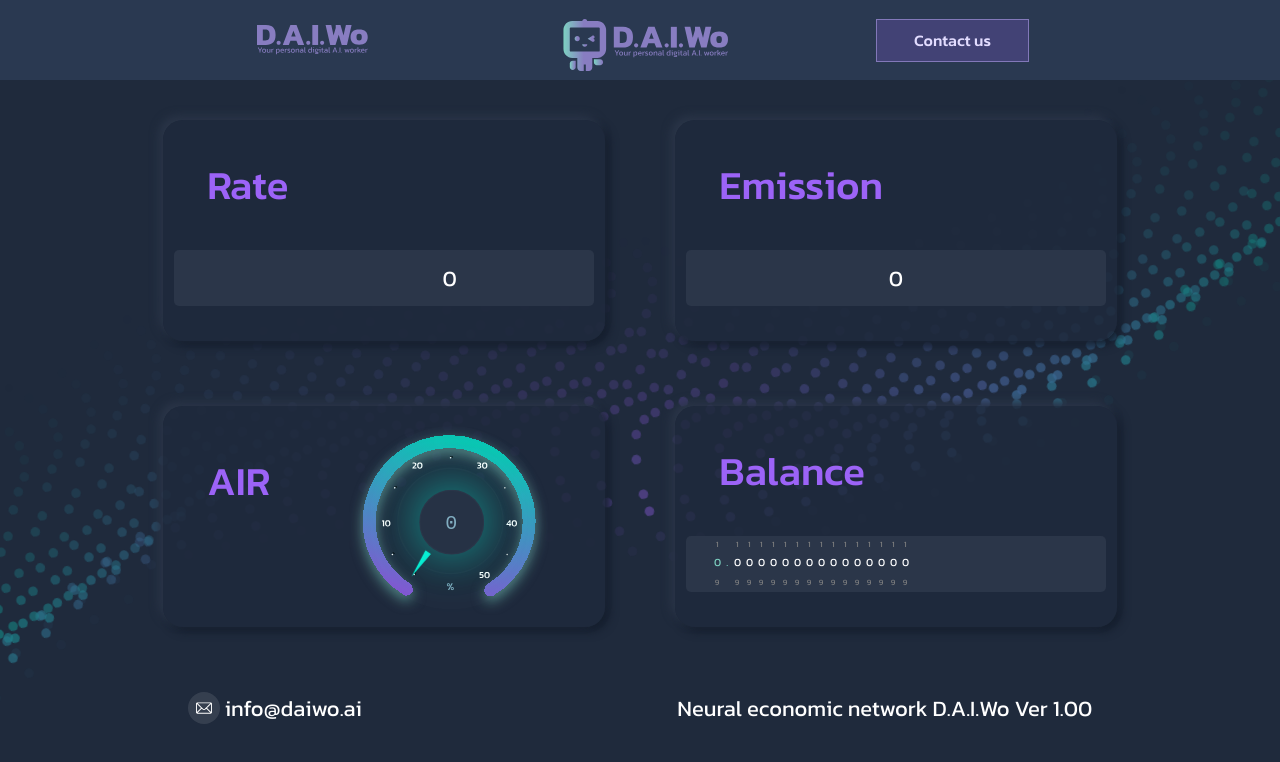
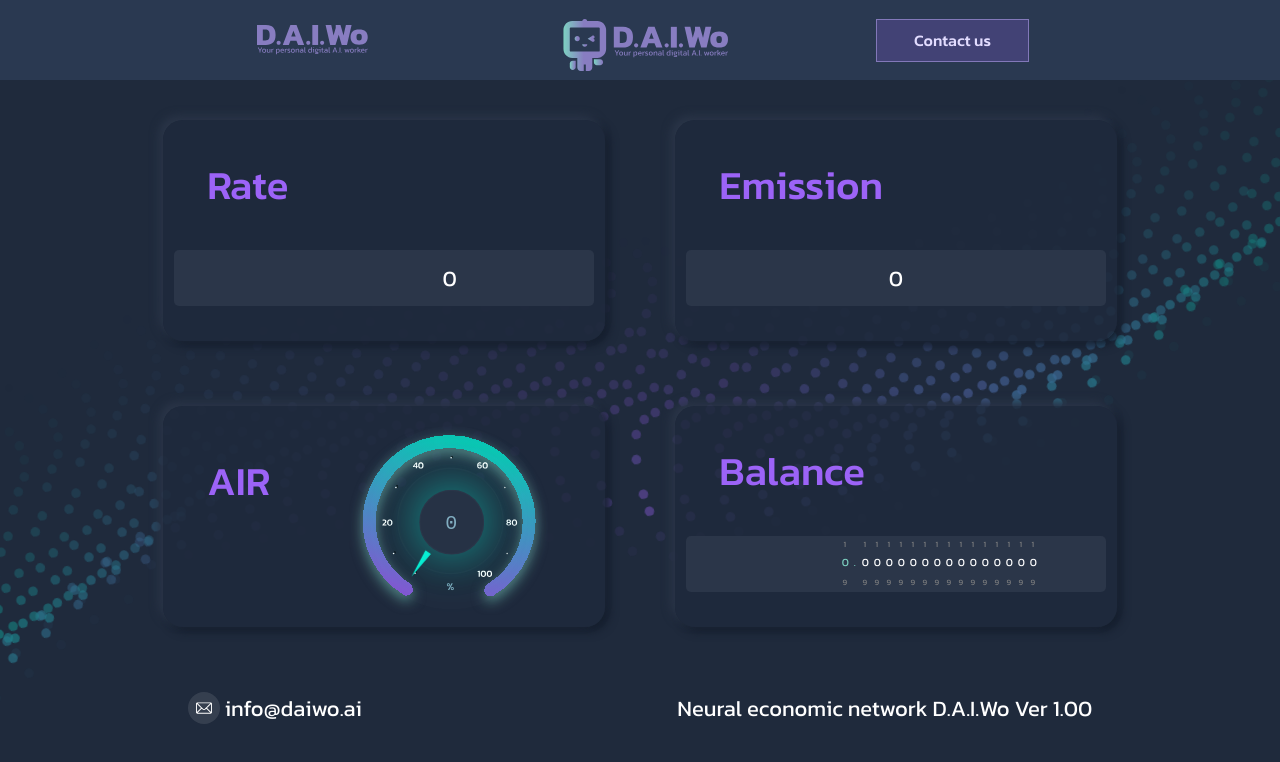
Before and after one commit to ros455/daifreelance, a React (Create React App) app: page / in a window 1280 px wide. Shown: the top 762 px of the page. Built offline with nearby package versions, Linux system fonts and the light colour scheme; no server answers.

Commit message:
air adit

```diff
--- a/src/App.js
+++ b/src/App.js
@@ -1,5 +1,6 @@
 import logo from './logo.svg';
 import './App.css';
+// import CalculatePublick from './component/CalculatePublick.js';
 import CalculatePublick from './component/CalculatePublick.js';
 import AdminPanel from './component/AdminPanel.js';
 import Login from './component/Login';
--- a/src/component/CalculatePublick.js
+++ b/src/component/CalculatePublick.js
@@ -146,7 +146,9 @@ const CalculatePublick = () => {
                             <div className='calc__wrap-item balance'>
                                 <h2>Balance</h2>
                                 <ul>
+                                    <div className='rate__wraper_numb'>
                                     <CounterYear firstValue={lastRate * lastEmission} val={(lastRate * (lastAir / 100) * lastEmission) + lastRate * lastEmission} time={time} isBool={false}/>
+                                    </div>
                                 </ul>
                             </div>
                         </div>
```
Also changed, not shown: public/img/speedair/data.svg.
